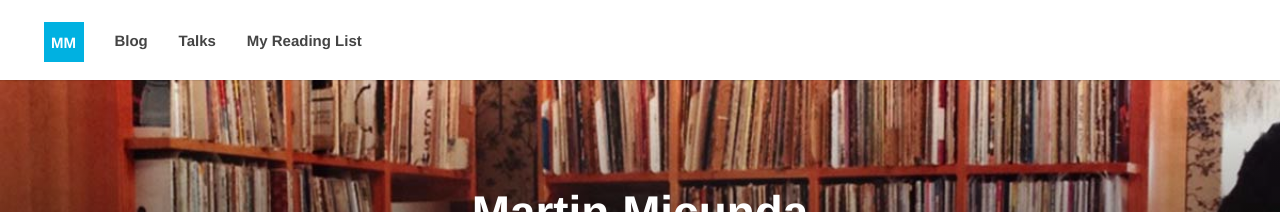
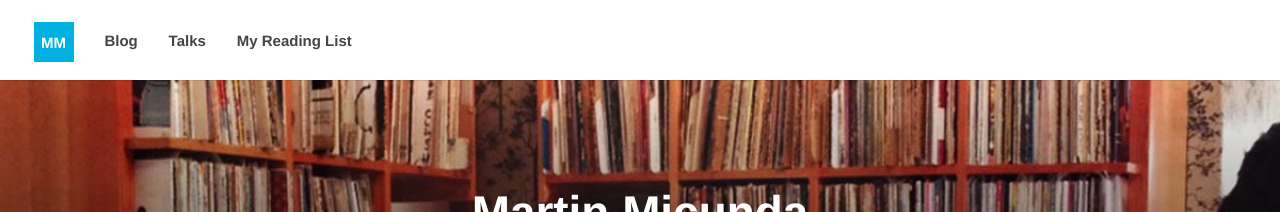
Before and after one commit to martinmicunda/martinmicunda.github.io, a Jekyll site: the page built from index.html, in a window 1280 px wide. Shown: the top 212 px of the page. Built offline with Jekyll 4.4.1, drawn with Linux system fonts in a browser that asks for light colours; nearby versions of some CDN libraries; the list of posts is cut into pages by our own code; comment, search, counter and statistics services are not loaded.

```diff
--- a/_includes/_google-analytics.html
+++ b/_includes/_google-analytics.html
@@ -3,6 +3,7 @@
         (i[r].q=i[r].q||[]).push(arguments)},i[r].l=1*new Date();a=s.createElement(o),
             m=s.getElementsByTagName(o)[0];a.async=1;a.src=g;m.parentNode.insertBefore(a,m)
     })(window,document,'script','//www.google-analytics.com/analytics.js','ga');
-    ga('create', 'UA-58620446-1', 'martinmicunda.com');
+
+    ga('create', 'UA-58620446-1', 'auto');
     ga('send', 'pageview');
 </script>
--- a/_sass/components/_nav.scss
+++ b/_sass/components/_nav.scss
@@ -36,7 +36,7 @@
     }
 
     nav {
-        padding:22px 30px;
+        padding:22px 20px;
         float:left;
         height:80px;
         display:table-cell;
```
Also changed, not shown: _layouts/base.html (+11 -0 lines).
